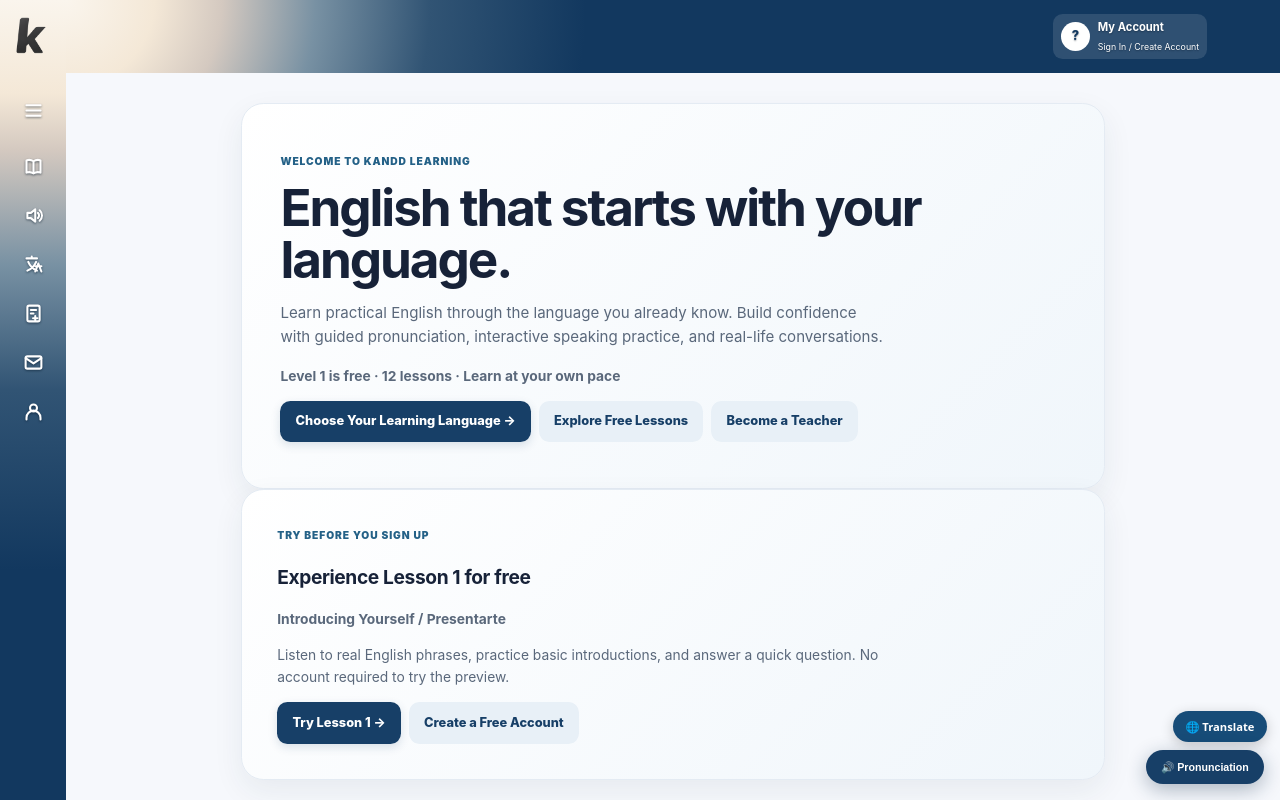
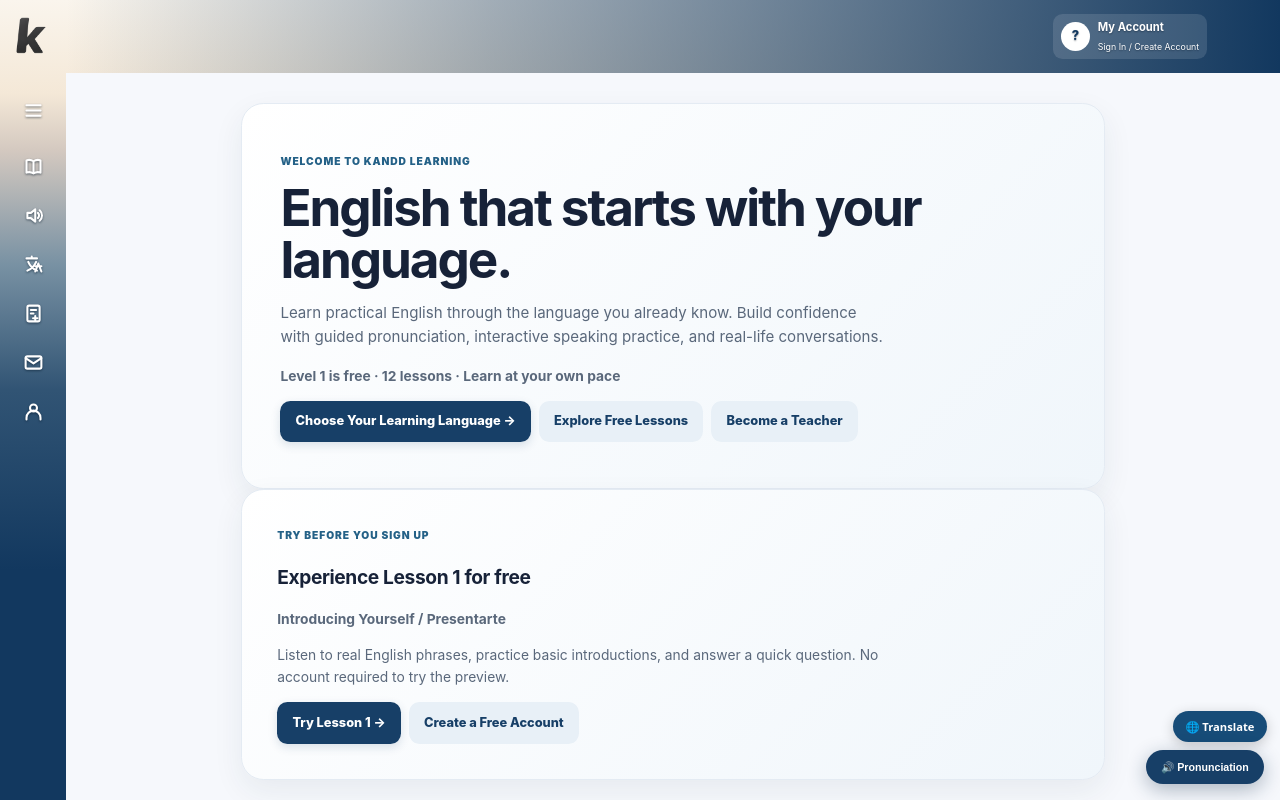
Before and after one commit to bdkan98/EnglishforLife, a plain HTML site: page index.html in a window 1280 px wide. Shown: the top 800 px of the page. Drawn offline with nearby package versions, Linux system fonts and the light colour scheme.

Commit message:
Add files via upload

```diff
--- a/site-nav.css
+++ b/site-nav.css
@@ -336,5 +336,19 @@ html body #kandd-sidebar .kandd-side-link {flex-shrink:0;}
   html body #kandd-sidebar.kandd-expanded .kandd-side-toggle {top:94px !important;}
 }
 
-/* Rollback: remove the edge mask that created a white stripe. */
-html body #kandd-sidebar { -webkit-mask-image:none !important; mask-image:none !important; }
+/* Kandd shared-corner gradient: align the header's leftmost color with the
+   existing 125%-zoomed sidebar gradient. No sidebar geometry is changed.
+   The first layer fades horizontally into navy; the second matches the
+   sidebar's existing vertical gradient at the shared corner. */
+html body:has(#kandd-sidebar) header.top,
+html body:has(#kandd-sidebar) header.top.kandd-profile-header {
+  background-color:#12385f !important;
+  background-image:
+    linear-gradient(to right, rgba(18,56,95,0) 0%, rgba(18,56,95,.38) 35%, #12385f 100%),
+    linear-gradient(to bottom, #faf5ed 0px, #f4e8d7 117.5px, #d4c9c0 187.5px, #7891a3 331.25px, #315474 487.5px, #12385f 712.5px, #12385f 100%) !important;
+  background-attachment:scroll !important;
+  background-position:0 0 !important;
+  background-repeat:no-repeat !important;
+  border:0 !important;
+  box-shadow:none !important;
+}
```
